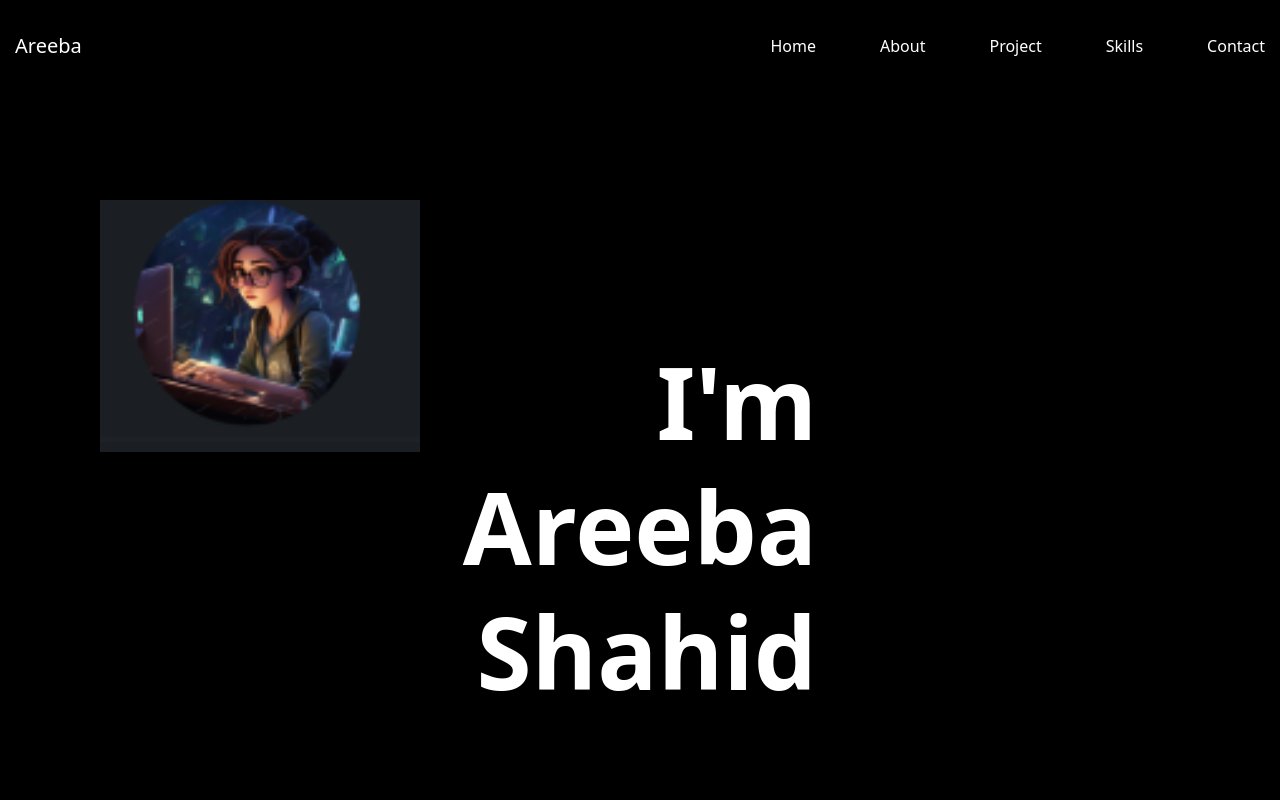
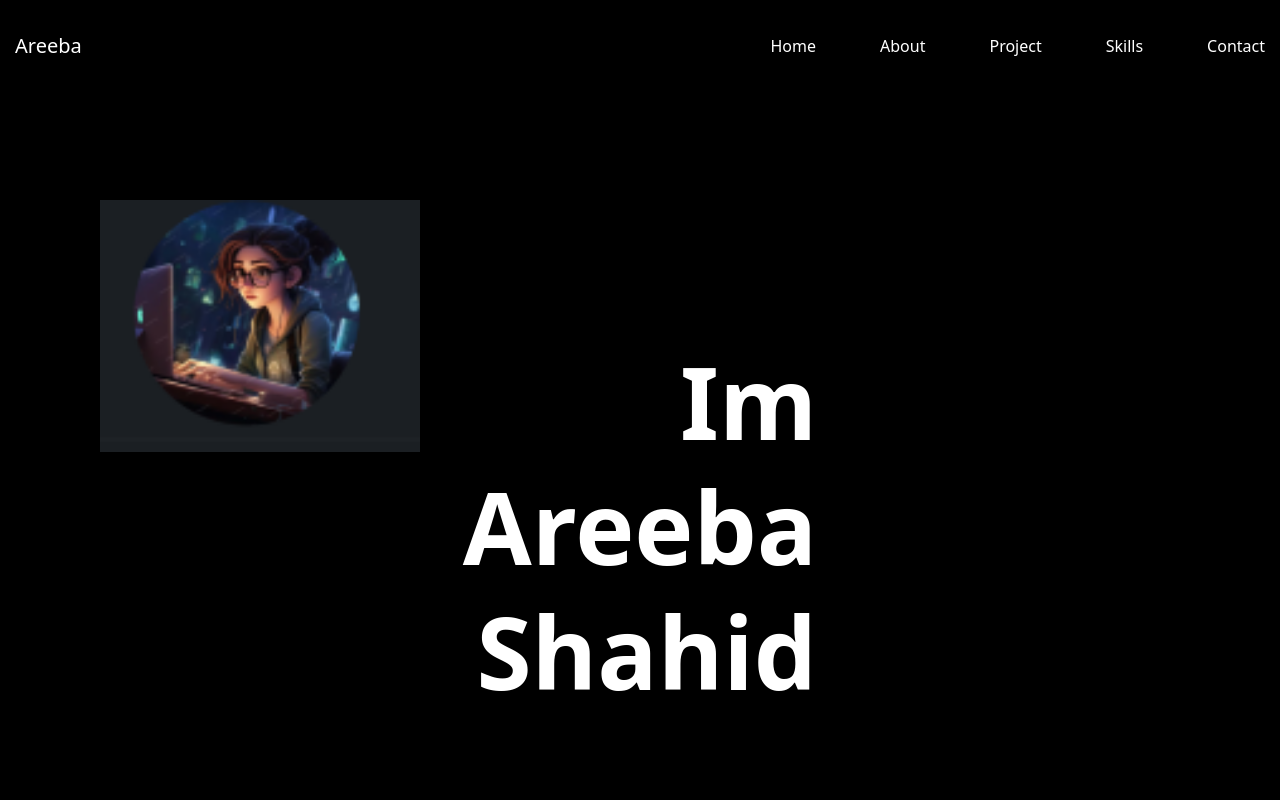
Before and after one commit to Areeba1213/portfolio1, a Next.js app: page / in a window 1280 px wide. Shown: the top 800 px of the page. Built offline with nearby package versions, Linux system fonts and the light colour scheme.

Commit message:
Update Hero.tsx

```diff
--- a/app/components/Hero.tsx
+++ b/app/components/Hero.tsx
@@ -11,7 +11,7 @@ const Hero = () => {
       <div className='hidden lg:block'></div>
       <div className='text-[80px] sm:text-[100px] font-bold  flex justify-center items-center lg:text-end leading-tight mt-5'>
         <div>
-          <p data-aos="zoom-in-up">I'm</p>
+          <p data-aos="zoom-in-up">Im</p>
           <p data-aos="zoom-in-up">Areeba</p>
           <p data-aos="zoom-in-up">Shahid</p>
         </div>
```
